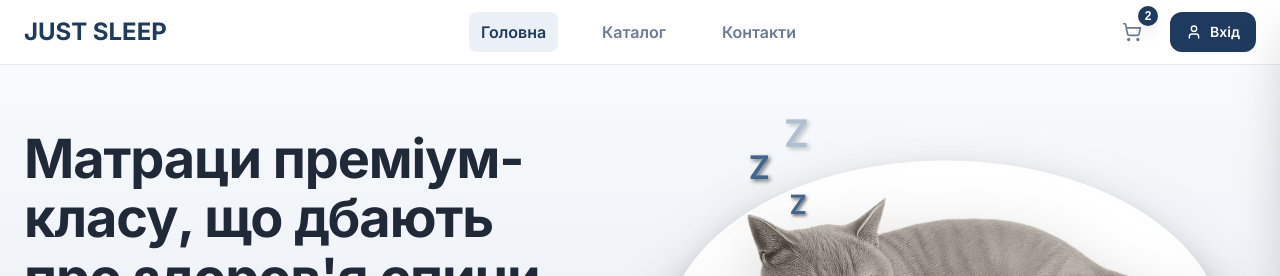
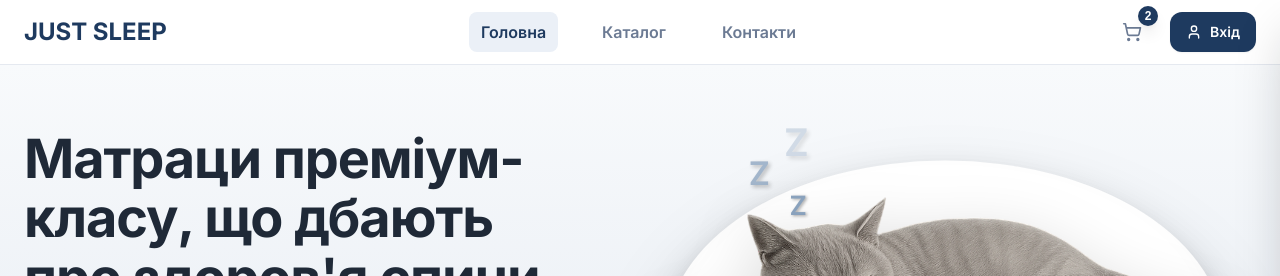
Before and after one commit to Greenfield-Taster/mattress-shop, a React (Vite) app: page / in a window 1280 px wide. Shown: the top 276 px of the page. Built offline with nearby package versions, Linux system fonts and the light colour scheme.

Commit message:
Fix zzz animation

```diff
--- a/src/styles/pages/_home.scss
+++ b/src/styles/pages/_home.scss
@@ -358,7 +358,7 @@
     font-size: 32px;
     font-weight: v.$font-weight-semibold;
     color: v.$brand-primary-400;
-    opacity: 0.15;
+    opacity: 0;
     text-shadow: 2px 2px 4px rgba(0, 0, 0, 0.6);
 
     @media (max-width: v.$breakpoint-lg) {
@@ -417,15 +417,21 @@
     opacity: 0;
     transform: translate(0, 0) scale(0.8);
   }
+  10% {
+    opacity: 0.4;
+  }
   15% {
-    opacity: 1;
+    opacity: 0.6;
   }
   70% {
-    opacity: 1;
+    opacity: 0.4;
+  }
+  85% {
+    opacity: 0.2;
   }
   100% {
     opacity: 0;
-    transform: translate(-30px, -80px) scale(1.2);
+    transform: translate(-30px, -70px) scale(1.2);
   }
 }
 
```
